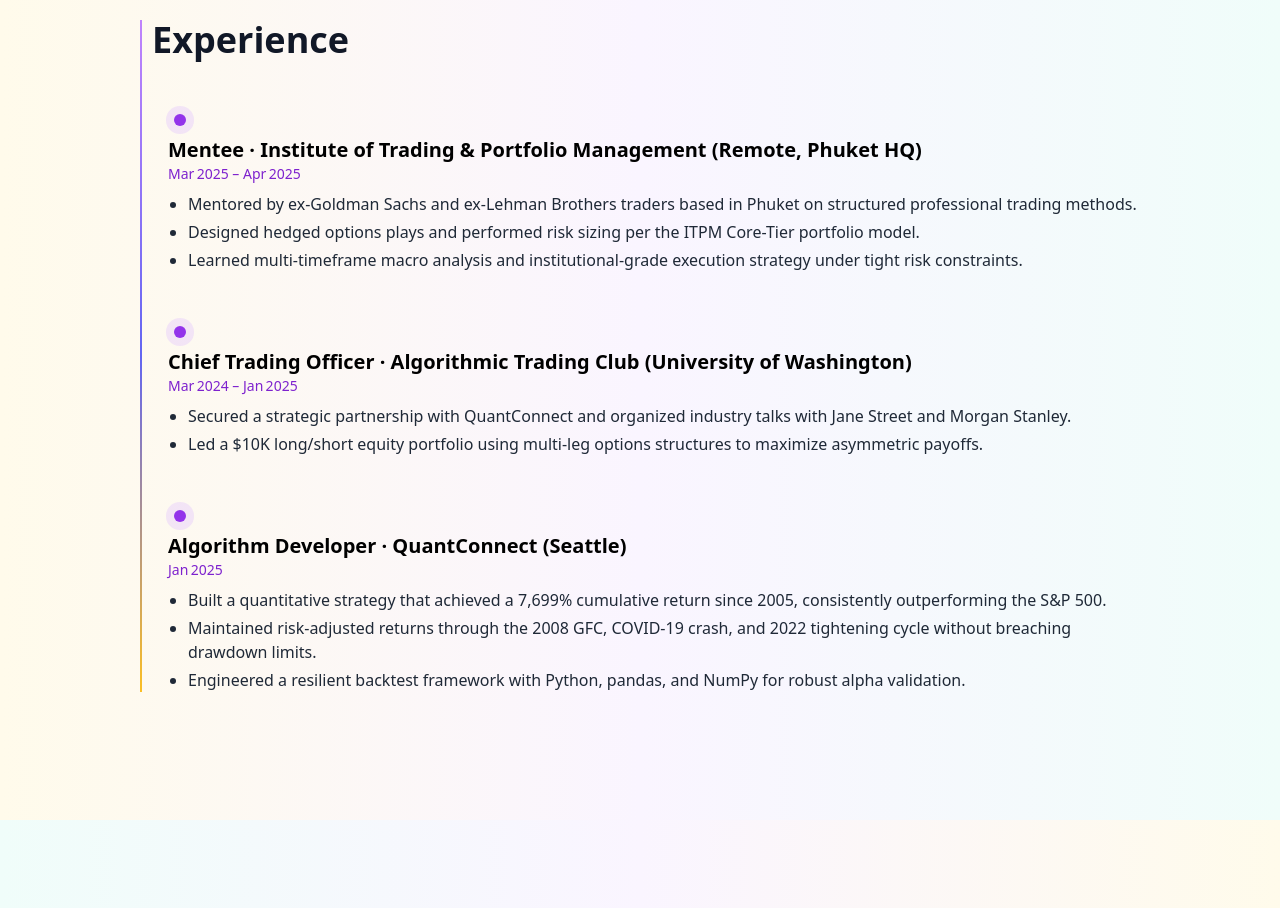
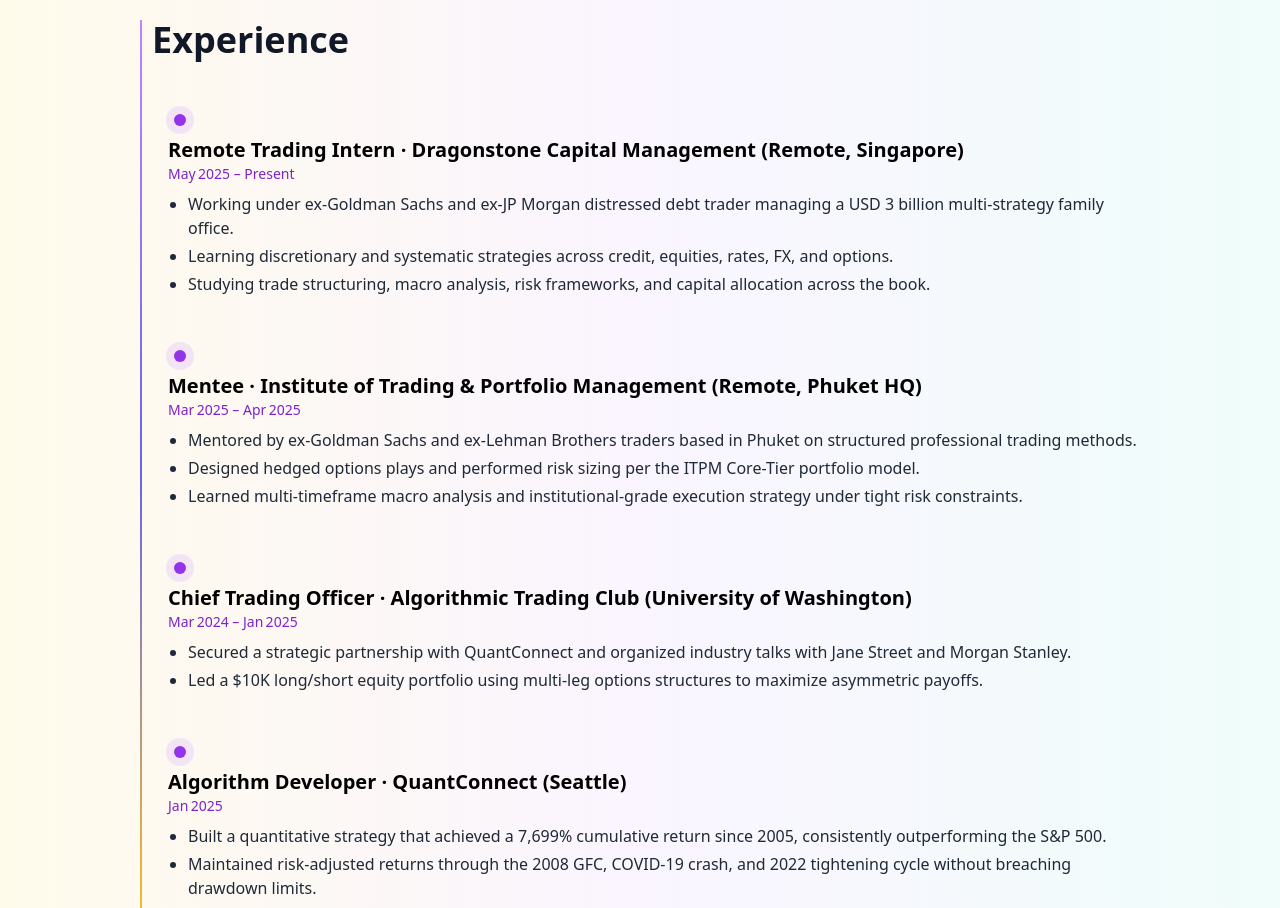
Before and after one commit to arjunxvaish/arjun-site, a React (Create React App) app: page / in a window 1280 px wide. Shown: the part 860-1768 px from the top of the page. Built offline with nearby package versions, Linux system fonts and the light colour scheme.

Commit message:
Add Dragonstone Capital trading internship to experience section

```diff
--- a/src/components/Experience.js
+++ b/src/components/Experience.js
@@ -1,4 +1,13 @@
 const items = [
+  {
+    title: "Remote Trading Intern · Dragonstone Capital Management (Remote, Singapore)",
+    date: "May 2025 – Present",
+    points: [
+      "Working under ex-Goldman Sachs and ex-JP Morgan distressed debt trader managing a USD 3 billion multi-strategy family office.",
+      "Learning discretionary and systematic strategies across credit, equities, rates, FX, and options.",
+      "Studying trade structuring, macro analysis, risk frameworks, and capital allocation across the book."
+    ],
+  },
   {
     title: "Mentee · Institute of Trading & Portfolio Management (Remote, Phuket HQ)",
     date: "Mar 2025 – Apr 2025",
```
